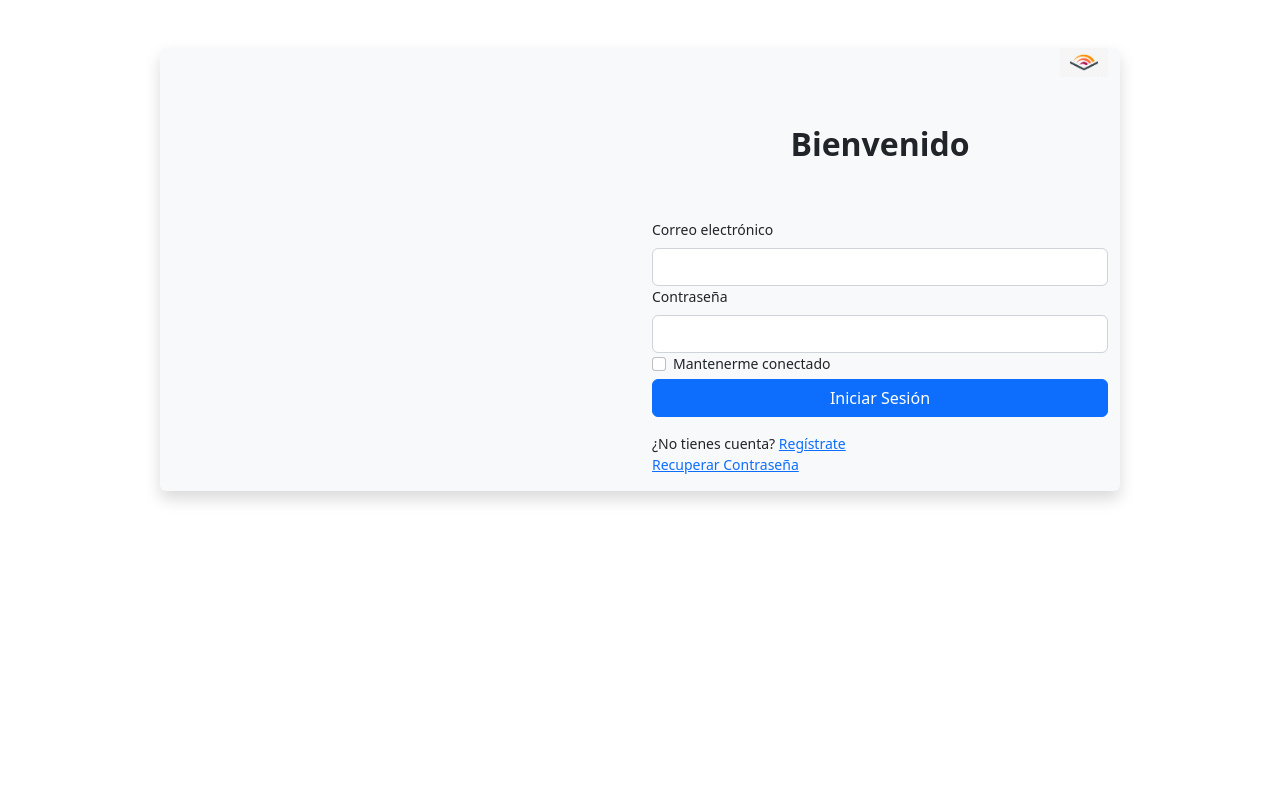
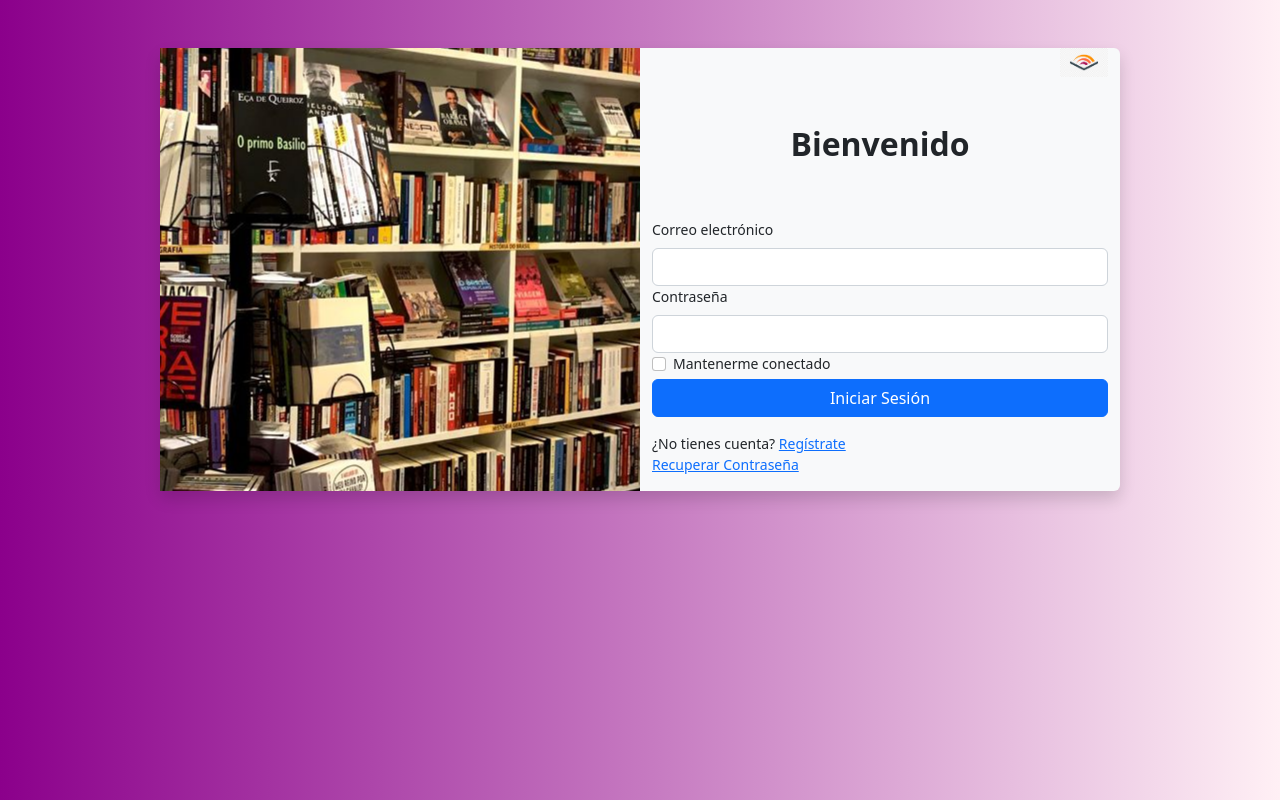
Before and after one commit to larrysfinolb/annual-libreria, a website built with webpack: page public/index.html in a window 1280 px wide. Both pictures are taken after a click on the button "Cerrar Sesion". Built offline with nearby package versions, Linux system fonts and the light colour scheme.

Commit message:
creacion de los estilos propios en el archivo main.css; actualizacion de las paginas books, home y login; actualizacion de los templates header y sidebarmenu; creacion del template table

```diff
--- a/public/styles/main.css
+++ b/public/styles/main.css
@@ -1,16 +1,22 @@
+body {
+	background: #8b008b;
+	background: linear-gradient(to right, #8b008b, #fff0f5);
+}
+
+.bg {
+	background-image: url(../img/BG.jpg);
+	background-position: center center;
+}
+
 body {
 	font-size: 0.875rem;
 }
-
 .feather {
 	width: 16px;
 	height: 16px;
 }
 
-/*
-   * Sidebar
-   */
-
+/** Sidebar */
 .sidebar {
 	position: fixed;
 	top: 0;
@@ -24,53 +30,42 @@ body {
 	padding: 48px 0 0; /* Height of navbar */
 	box-shadow: inset -1px 0 0 rgba(0, 0, 0, 0.1);
 }
-
 @media (max-width: 767.98px) {
 	.sidebar {
 		top: 2rem;
 	}
 }
-
 .sidebar-sticky {
 	height: calc(100vh - 48px);
 	overflow-x: hidden;
 	overflow-y: auto; /* Scrollable contents if viewport is shorter than content. */
 }
-
 .sidebar .nav-link {
 	font-weight: 500;
 	color: #333;
 }
-
 .sidebar .nav-link .feather {
 	margin-right: 4px;
 	color: #727272;
 }
-
 .sidebar .nav-link.active {
 	color: #2470dc;
 }
-
 .sidebar .nav-link:hover .feather,
 .sidebar .nav-link.active .feather {
 	color: inherit;
 }
-
 .sidebar-heading {
 	font-size: 0.75rem;
 }
 
-/*
-   * Navbar
-   */
-
+/** Navbar */
 .navbar-brand {
 	padding-top: 0.75rem;
 	padding-bottom: 0.75rem;
 	background-color: rgba(0, 0, 0, 0.25);
 	box-shadow: inset -1px 0 0 rgba(0, 0, 0, 0.25);
 }
-
 .navbar .navbar-toggler {
 	top: 0.25rem;
 	right: 1rem;
--- a/src/pages/Books.js
+++ b/src/pages/Books.js
@@ -7,7 +7,13 @@ const Books = async (root) => {
 	<div class="container-fluid">
 		<div id="menu"></div>
 		<div class="row">
-			<main></main>
+			<main class="col-md-9 ms-sm-auto col-lg-10 px-md-4">
+				<div class="d-flex justify-content-between flex-wrap flex-md-nowrap align-items-center pt-3 pb-2 mb-3 border-bottom">
+					<h2 class="h1">Libros</h2>
+				</div>
+				<h3 class="h2">Añade un Nuevo Libro</h3>
+				<h3 class="h2">Lista de Todos los Libros</h3>
+			</main>
 		</div>
 	</div>
     `;
--- a/src/pages/Home.js
+++ b/src/pages/Home.js
@@ -8,7 +8,6 @@ const Home = async (root) => {
 		<div id="menu"></div>
 		<div class="row">
 			<main class="col-md-9 ms-sm-auto col-lg-10 px-md-4">
-				<h2>Section title</h2>
 				<div class="table-responsive">
 					<table class="table table-striped table-sm">
 					  <thead>
--- a/src/pages/Login.js
+++ b/src/pages/Login.js
@@ -1,21 +1,19 @@
-function Login(root) {
+const Login = (root) => {
 	const view = `
-
-    <header></header>
     <main>
         <section>
             <form>
                 <div class="container w-75 bg-light mt-5 rounded shadow">
                     <div class="row align-items-md-stretch">
-                <div class="col bg">
-            </div>
+                        <div class="col bg"></div>
                         <div class="col">
                             <div class="text-end">
                                 <img src="img/fl.jpg" width="48" alt="">
                             </div>
                             <h2 class="fw-bold text-center py-5">Bienvenido</h2>
+                            <form action=""></form>
                             <!--LOGIN-->
-            <form action="#">
+                            <form id="loginForm">
                                 <div class="md-4">
                                     <label for ="email" class="form-label">Correo electrónico</label>
                                     <input type="email" class="form-control" name="email">
@@ -28,7 +26,6 @@ function Login(root) {
                                     <input type="checkbox" name="connected" class="form-check-input">
                                     <label for="connected" class="form-check-label">Mantenerme conectado</label>
                                 </div>
-
                                 <div class="d-grid">
                                     <button type="submit" class="btn btn-primary">Iniciar Sesión</button>
                                 </div>
@@ -40,12 +37,19 @@ function Login(root) {
                         </div>
                     </div>
                 </div>
-
-
-
             </form>
         </section>
-    </main>        ` ;
+    </main>        `;
 	root.innerHTML = view;
+
+	document.querySelector('#loginForm').addEventListener('submit', async (e) => {
+		e.preventDefault();
+
+		try {
+		} catch (error) {
+			console.error('Error', error);
 		}
-module.exports = Login;
+	});
+};
+
+export default Login;
--- a/src/templates/Header.js
+++ b/src/templates/Header.js
@@ -3,7 +3,7 @@ import hostname from '../utils/hostname';
 const Header = (root) => {
 	const view = `
     <header class="navbar navbar-dark bg-dark flex-md-nowrap p-0 shadow">
-        <a class="navbar-brand col-md-3 col-lg-2 me-0 px-3 fs-6" href="#">Annual Libreria</a>
+        <h1 class="navbar-brand col-md-3 col-lg-2 m-0 px-3 fs-6">Annual Libreria</h1>
         <button class="navbar-toggler position-absolute d-md-none collapsed" type="button" data-bs-toggle="collapse" data-bs-target="#sidebarMenu" aria-controls="sidebarMenu" aria-expanded="false" aria-label="Toggle navigation">
             <span class="navbar-toggler-icon"></span>
         </button>
--- a/src/templates/SidebarMenu.js
+++ b/src/templates/SidebarMenu.js
@@ -7,21 +7,28 @@ const SidebarMenu = (root) => {
             <div class="position-sticky pt-3 sidebar-sticky">
                 <ul class="nav flex-column">
                     <li class="nav-item">
-                        <a class="nav-link" aria-current="page" href="${hostname}/#">
-                            <svg xmlns="http://www.w3.org/2000/svg" width="24" height="24" viewBox="0 0 24 24" fill="none" stroke="currentColor" stroke-width="2" stroke-linecap="round" stroke-linejoin="round" class="feather feather-home align-text-bottom" aria-hidden="true"><path d="M3 9l9-7 9 7v11a2 2 0 0 1-2 2H5a2 2 0 0 1-2-2z"></path><polyline points="9 22 9 12 15 12 15 22"></polyline></svg>
-                            Inicio
+                        <a class="nav-link d-flex align-items-center gap-1" href="${hostname}/#">
+                            <svg xmlns="http://www.w3.org/2000/svg" width="16" height="16" fill="currentColor" class="bi bi-house" viewBox="0 0 16 16">
+                                <path fill-rule="evenodd" d="M2 13.5V7h1v6.5a.5.5 0 0 0 .5.5h9a.5.5 0 0 0 .5-.5V7h1v6.5a1.5 1.5 0 0 1-1.5 1.5h-9A1.5 1.5 0 0 1 2 13.5zm11-11V6l-2-2V2.5a.5.5 0 0 1 .5-.5h1a.5.5 0 0 1 .5.5z"/>
+                                <path fill-rule="evenodd" d="M7.293 1.5a1 1 0 0 1 1.414 0l6.647 6.646a.5.5 0 0 1-.708.708L8 2.207 1.354 8.854a.5.5 0 1 1-.708-.708L7.293 1.5z"/>
+                            </svg>
+                            <span>Inicio</span>
                         </a>
                     </li>
                     <li class="nav-item">
-                        <a class="nav-link" href="${hostname}/#books">
-                            <svg xmlns="http://www.w3.org/2000/svg" width="24" height="24" viewBox="0 0 24 24" fill="none" stroke="currentColor" stroke-width="2" stroke-linecap="round" stroke-linejoin="round" class="feather feather-file align-text-bottom" aria-hidden="true"><path d="M13 2H6a2 2 0 0 0-2 2v16a2 2 0 0 0 2 2h12a2 2 0 0 0 2-2V9z"></path><polyline points="13 2 13 9 20 9"></polyline></svg>
-                            Libros
+                        <a class="nav-link d-flex align-items-center gap-1" href="${hostname}/#books">
+                            <svg xmlns="http://www.w3.org/2000/svg" width="16" height="16" fill="currentColor" class="bi bi-book" viewBox="0 0 16 16">
+                                <path d="M1 2.828c.885-.37 2.154-.769 3.388-.893 1.33-.134 2.458.063 3.112.752v9.746c-.935-.53-2.12-.603-3.213-.493-1.18.12-2.37.461-3.287.811V2.828zm7.5-.141c.654-.689 1.782-.886 3.112-.752 1.234.124 2.503.523 3.388.893v9.923c-.918-.35-2.107-.692-3.287-.81-1.094-.111-2.278-.039-3.213.492V2.687zM8 1.783C7.015.936 5.587.81 4.287.94c-1.514.153-3.042.672-3.994 1.105A.5.5 0 0 0 0 2.5v11a.5.5 0 0 0 .707.455c.882-.4 2.303-.881 3.68-1.02 1.409-.142 2.59.087 3.223.877a.5.5 0 0 0 .78 0c.633-.79 1.814-1.019 3.222-.877 1.378.139 2.8.62 3.681 1.02A.5.5 0 0 0 16 13.5v-11a.5.5 0 0 0-.293-.455c-.952-.433-2.48-.952-3.994-1.105C10.413.809 8.985.936 8 1.783z"/>
+                            </svg>
+                            <span>Libros</span>
                         </a>
                     </li>
-                    <li class="nav-item">
-                        <a class="nav-link" href="${hostname}/#clients">
-                            <svg xmlns="http://www.w3.org/2000/svg" width="24" height="24" viewBox="0 0 24 24" fill="none" stroke="currentColor" stroke-width="2" stroke-linecap="round" stroke-linejoin="round" class="feather feather-shopping-cart align-text-bottom" aria-hidden="true"><circle cx="9" cy="21" r="1"></circle><circle cx="20" cy="21" r="1"></circle><path d="M1 1h4l2.68 13.39a2 2 0 0 0 2 1.61h9.72a2 2 0 0 0 2-1.61L23 6H6"></path></svg>
-                            Clientes
+                    <li class="nav-item d-flex">
+                        <a class="nav-link d-flex align-items-center gap-1" href="${hostname}/#clients">
+                            <svg xmlns="http://www.w3.org/2000/svg" width="16" height="16" fill="currentColor" class="bi bi-person" viewBox="0 0 16 16">
+                                <path d="M8 8a3 3 0 1 0 0-6 3 3 0 0 0 0 6zm2-3a2 2 0 1 1-4 0 2 2 0 0 1 4 0zm4 8c0 1-1 1-1 1H3s-1 0-1-1 1-4 6-4 6 3 6 4zm-1-.004c-.001-.246-.154-.986-.832-1.664C11.516 10.68 10.289 10 8 10c-2.29 0-3.516.68-4.168 1.332-.678.678-.83 1.418-.832 1.664h10z"/>
+                            </svg>
+                            <span>Clientes</span>
                         </a>
                     </li>
                 </ul>
```
Also changed, not shown: public/index.html (+0 -12 lines), src/templates/Table.js (added, +7 -0 lines). Lines whose indentation alone changed are shown as unchanged.
